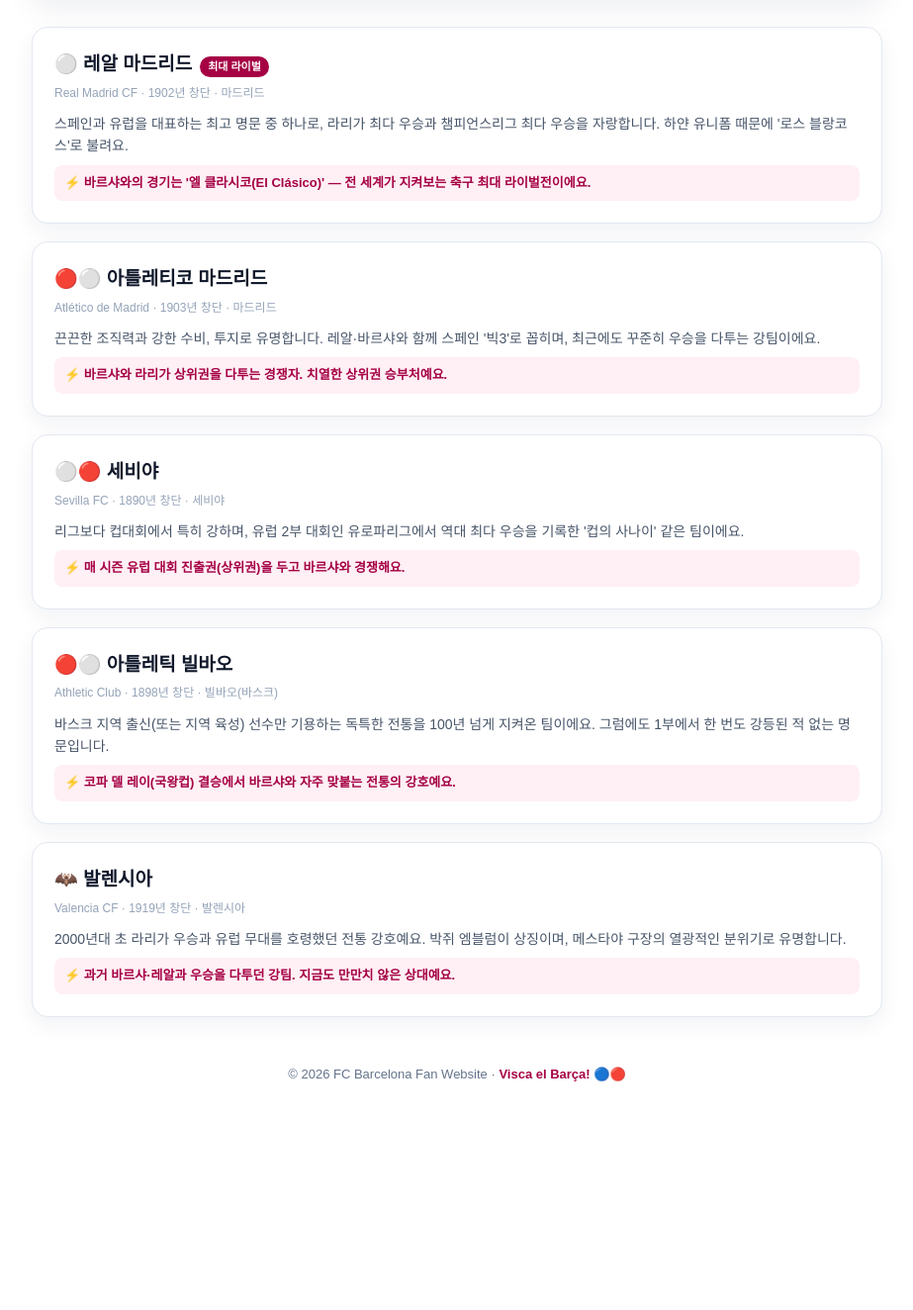
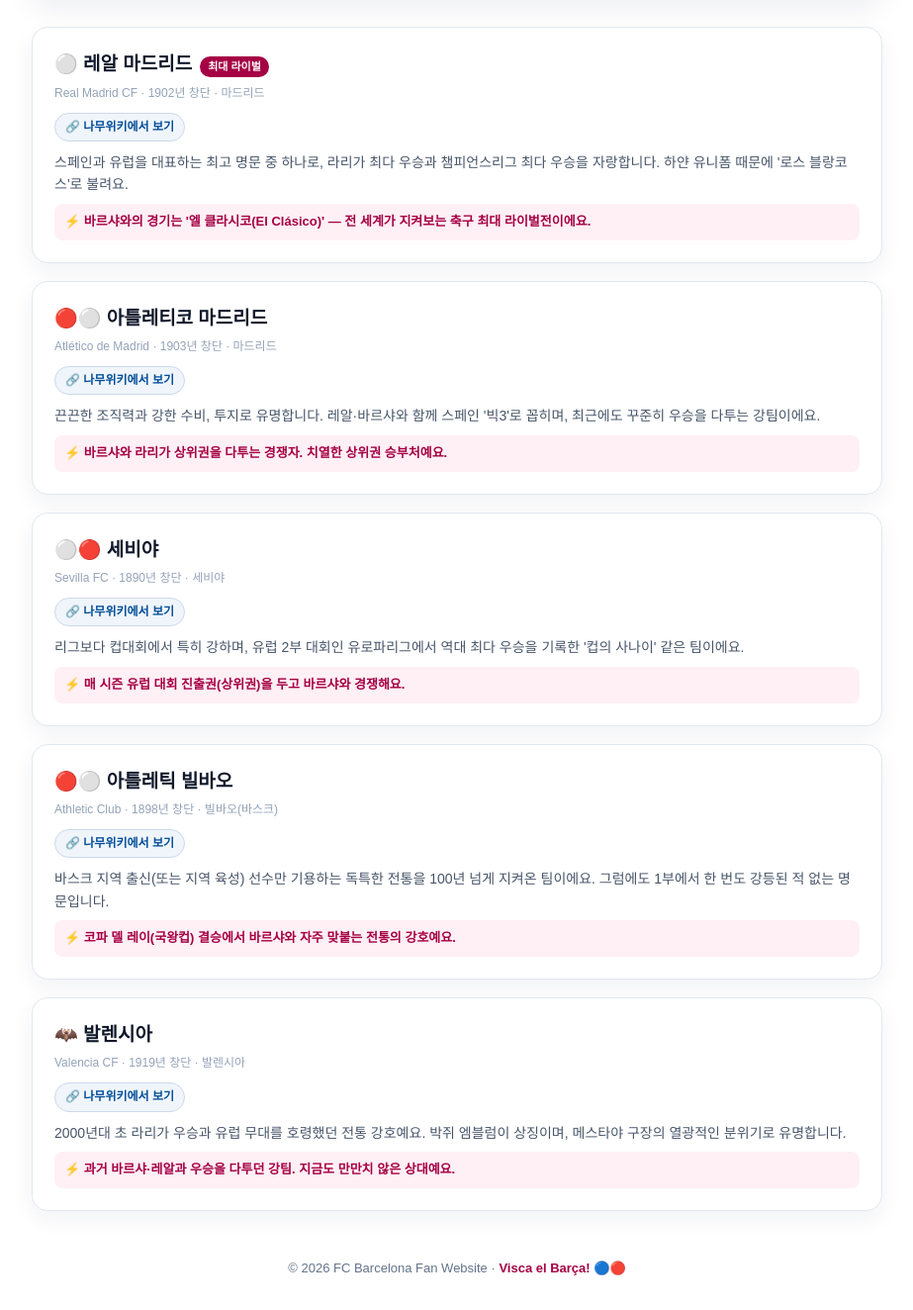
Before and after one commit to jiyong0729-del/jiyong0729-del.github.io, a plain HTML site: page laliga.html in a window 1280 px wide. Shown: the part 734-2058 px from the top of the page at 99% size, without its empty margins (178-1101 px from the left). Before the commit the page ends 1911 px from the top, so only its background shows below. Drawn offline with Linux system fonts and the light colour scheme.

Commit message:
기능: 라리가 구단별 나무위키 링크 추가

```diff
--- a/laliga.html
+++ b/laliga.html
@@ -40,6 +40,8 @@ td:first-child{font-weight:800;color:#0f172a;white-space:nowrap}
 .team .sub{font-size:12px;color:#94a3b8;margin-bottom:10px}
 .team p{font-size:14px;color:#475569;margin-bottom:8px}
 .team .rivalry{font-size:13px;color:var(--grana);font-weight:700;background:#fff0f5;border-radius:8px;padding:8px 10px}
+.wiki-link{display:inline-flex;align-items:center;gap:5px;font-size:12px;font-weight:700;color:var(--blau);text-decoration:none;border:1px solid #cdd8ea;background:#f0f5fb;padding:4px 10px;border-radius:999px;margin-bottom:10px;transition:background .15s}
+.wiki-link:hover{background:#e2ecf8}
 
 footer{text-align:center;padding:30px 0;font-size:13px;color:#64748b}
 .vb{color:var(--grana);font-weight:700}
@@ -119,6 +121,7 @@ footer{text-align:center;padding:30px 0;font-size:13px;color:#64748b}
   <div class="team">
     <h3>⚪ 레알 마드리드 <span class="rival-tag">최대 라이벌</span></h3>
     <div class="sub">Real Madrid CF · 1902년 창단 · 마드리드</div>
+    <a class="wiki-link" href="https://namu.wiki/w/레알%20마드리드%20CF" target="_blank" rel="noopener">🔗 나무위키에서 보기</a>
     <p>스페인과 유럽을 대표하는 최고 명문 중 하나로, 라리가 최다 우승과 챔피언스리그 최다 우승을 자랑합니다. 하얀 유니폼 때문에 '로스 블랑코스'로 불려요.</p>
     <div class="rivalry">⚡ 바르샤와의 경기는 '엘 클라시코(El Clásico)' — 전 세계가 지켜보는 축구 최대 라이벌전이에요.</div>
   </div>
@@ -126,6 +129,7 @@ footer{text-align:center;padding:30px 0;font-size:13px;color:#64748b}
   <div class="team">
     <h3>🔴⚪ 아틀레티코 마드리드</h3>
     <div class="sub">Atlético de Madrid · 1903년 창단 · 마드리드</div>
+    <a class="wiki-link" href="https://namu.wiki/w/아틀레티코%20마드리드" target="_blank" rel="noopener">🔗 나무위키에서 보기</a>
     <p>끈끈한 조직력과 강한 수비, 투지로 유명합니다. 레알·바르샤와 함께 스페인 '빅3'로 꼽히며, 최근에도 꾸준히 우승을 다투는 강팀이에요.</p>
     <div class="rivalry">⚡ 바르샤와 라리가 상위권을 다투는 경쟁자. 치열한 상위권 승부처예요.</div>
   </div>
@@ -133,6 +137,7 @@ footer{text-align:center;padding:30px 0;font-size:13px;color:#64748b}
   <div class="team">
     <h3>⚪🔴 세비야</h3>
     <div class="sub">Sevilla FC · 1890년 창단 · 세비야</div>
+    <a class="wiki-link" href="https://namu.wiki/w/세비야%20FC" target="_blank" rel="noopener">🔗 나무위키에서 보기</a>
     <p>리그보다 컵대회에서 특히 강하며, 유럽 2부 대회인 유로파리그에서 역대 최다 우승을 기록한 '컵의 사나이' 같은 팀이에요.</p>
     <div class="rivalry">⚡ 매 시즌 유럽 대회 진출권(상위권)을 두고 바르샤와 경쟁해요.</div>
   </div>
@@ -140,6 +145,7 @@ footer{text-align:center;padding:30px 0;font-size:13px;color:#64748b}
   <div class="team">
     <h3>🔴⚪ 아틀레틱 빌바오</h3>
     <div class="sub">Athletic Club · 1898년 창단 · 빌바오(바스크)</div>
+    <a class="wiki-link" href="https://namu.wiki/w/아틀레틱%20클루브" target="_blank" rel="noopener">🔗 나무위키에서 보기</a>
     <p>바스크 지역 출신(또는 지역 육성) 선수만 기용하는 독특한 전통을 100년 넘게 지켜온 팀이에요. 그럼에도 1부에서 한 번도 강등된 적 없는 명문입니다.</p>
     <div class="rivalry">⚡ 코파 델 레이(국왕컵) 결승에서 바르샤와 자주 맞붙는 전통의 강호예요.</div>
   </div>
@@ -147,6 +153,7 @@ footer{text-align:center;padding:30px 0;font-size:13px;color:#64748b}
   <div class="team">
     <h3>🦇 발렌시아</h3>
     <div class="sub">Valencia CF · 1919년 창단 · 발렌시아</div>
+    <a class="wiki-link" href="https://namu.wiki/w/발렌시아%20CF" target="_blank" rel="noopener">🔗 나무위키에서 보기</a>
     <p>2000년대 초 라리가 우승과 유럽 무대를 호령했던 전통 강호예요. 박쥐 엠블럼이 상징이며, 메스타야 구장의 열광적인 분위기로 유명합니다.</p>
     <div class="rivalry">⚡ 과거 바르샤·레알과 우승을 다투던 강팀. 지금도 만만치 않은 상대예요.</div>
   </div>
```
